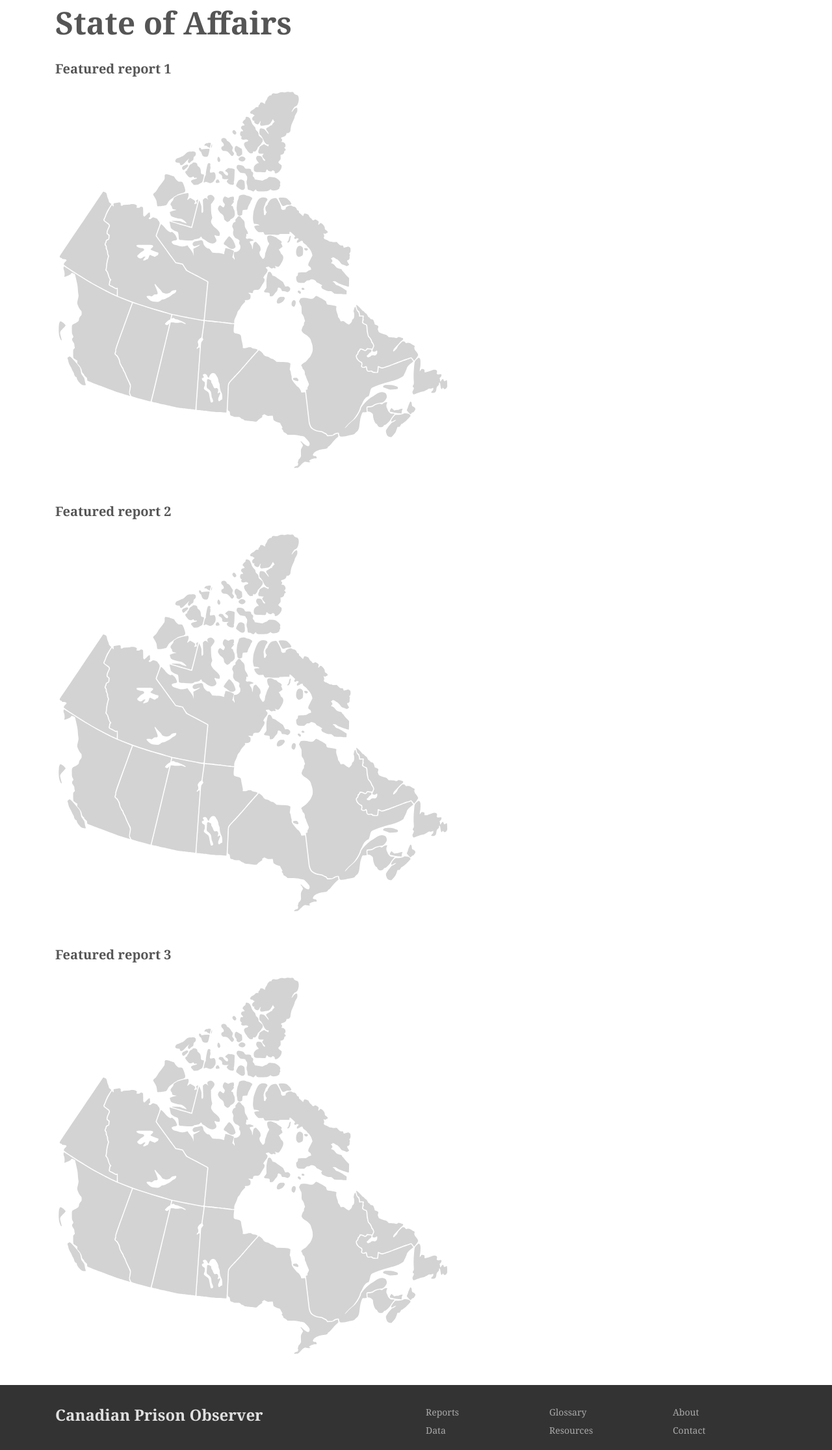
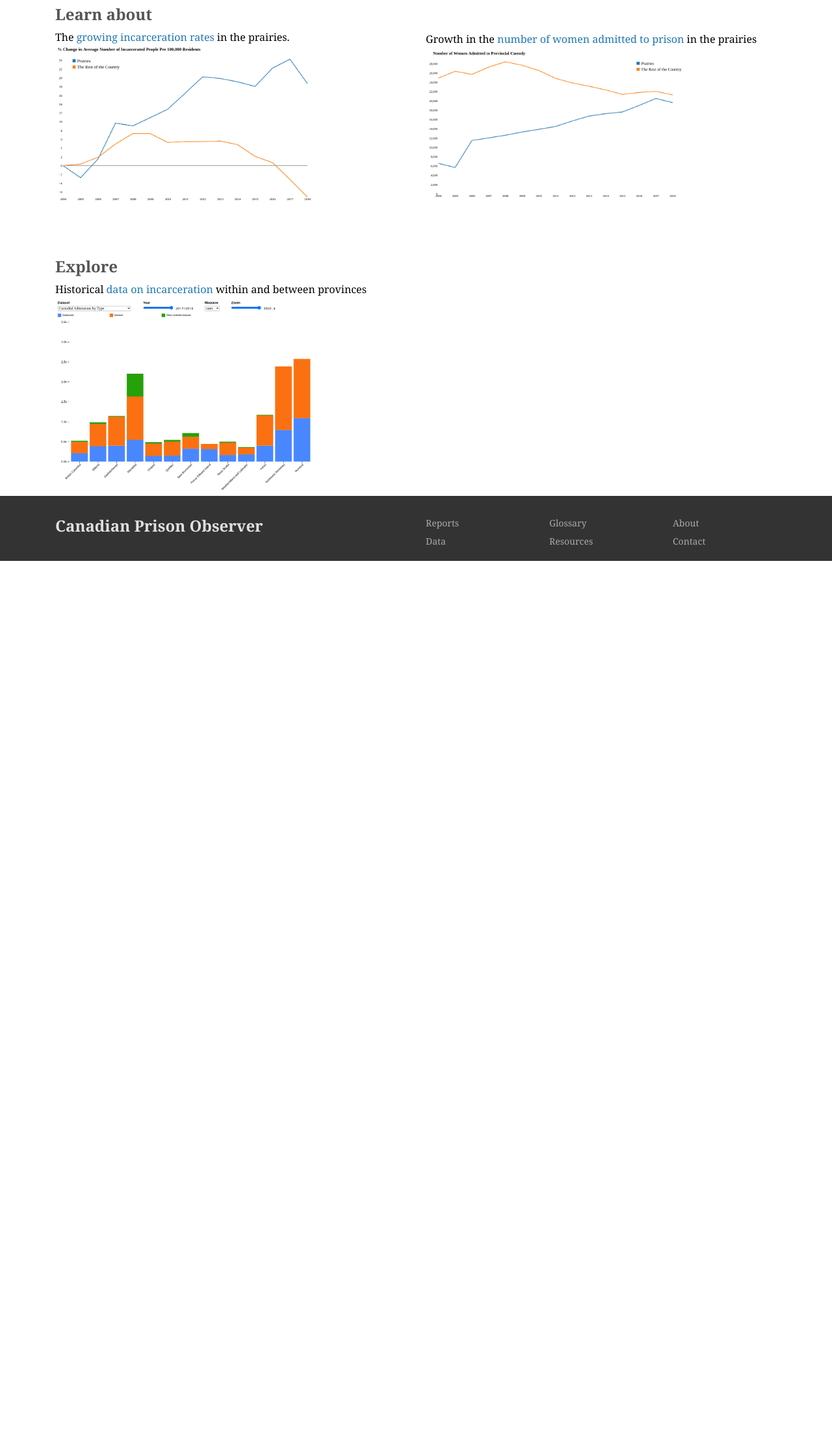
Before and after one commit to ohinds/canadian-prison-observer, a Flask app: page / in a window 1280 px wide. Shown: the part 89-2320 px from the top of the page at 65% size. After the commit the page ends 952 px from the top, so only its background shows below. Run offline with Flask 2, Linux system fonts and the light colour scheme; some libraries are stand-ins or nearby versions.

```diff
--- a/web/templates/index.html
+++ b/web/templates/index.html
@@ -9,12 +9,26 @@
 
 <!-- Main content -->
 <section class="slice py-1">
-  <div class="container">
+  <div class="container mb-6">
     <div class="row row-grid align-items-center">
-      <div class="col-12 col-md-5 col-lg-6 order-md-2 text-center">
-        <h3 class="display-4 text-left text-md-left mb-3">
-          <strong class="text-primary">State of Affairs</strong>
-        </h3>
+      <div class="col-12 col-md-5 col-lg-6 order-md-2">
+        <h2 class="display-6 text-left text-md-left mb-0">
+          <strong class="text-primary">Learn about</strong>
+        </h2>
+      </div>
+    </div>
+    <div class="row row-grid align-items-center mt-1">
+      <div class="col-12 col-md-5 col-lg-6 order-md-2 text-left">
+        The <a href="/reports/growing-incarceration-rates-in-the-prairies">growing incarceration rates</a> in the prairies.
+        <a href="/reports/growing-incarceration-rates-in-the-prairies">
+          <img width=400 src="static/assets/img/reports/growing-incarceration-rates-in-the-prairies.png">
+        </a>
+      </div>
+      <div class="col-12 col-md-5 col-lg-6 order-md-2 text-left">
+        Growth in the <a href="/reports/womens-admissions-to-provincial-custody-in-the-prairies">number of women admitted to prison</a> in the prairies
+        <a href="/reports/womens-admissions-to-provincial-custody-in-the-prairies">
+          <img width=400 src="static/assets/img/reports/womens-admissions-to-provincial-custody-in-the-prairies.png">
+        </a>
       </div>
     </div>
   </div>
@@ -24,45 +38,19 @@
   <div class="container">
     <div class="row row-grid align-items-center">
       <div class="col-12 col-md-5 col-lg-6 order-md-2 text-center">
-        <h3 class="display-8 text-left text-md-left mb-3">
-          <strong class="text-primary">Featured report 1</strong>
-        </h3>
-        <!-- Image -->
-        <figure class="w-100">
-          <img alt="CPO logo" src="/static/assets/img/svg/illustrations/placeholder.svg" class="img-fluid mw-md-120">
-        </figure>
+        <h2 class="display-6 text-left text-md-left mb-0">
+          <strong class="text-primary">Explore</strong>
+        </h2>
       </div>
     </div>
-  </div>
-</section>
 
-<section class="slice py-1">
-  <div class="container">
-    <div class="row row-grid align-items-center">
-      <div class="col-12 col-md-5 col-lg-6 order-md-2 text-center">
-        <h3 class="display-8 text-left text-md-left mb-3">
-          <strong class="text-primary">Featured report 2</strong>
-        </h3>
-        <!-- Image -->
-        <figure class="w-100">
-          <img alt="CPO logo" src="/static/assets/img/svg/illustrations/placeholder.svg" class="img-fluid mw-md-120">
-        </figure>
-      </div>
-    </div>
-  </div>
-</section>
-
-<section class="slice py-1">
-  <div class="container">
-    <div class="row row-grid align-items-center">
-      <div class="col-12 col-md-5 col-lg-6 order-md-2 text-center">
-        <h3 class="display-8 text-left text-md-left mb-3">
-          <strong class="text-primary">Featured report 3</strong>
-        </h3>
-        <!-- Image -->
-        <figure class="w-100">
-          <img alt="CPO logo" src="/static/assets/img/svg/illustrations/placeholder.svg" class="img-fluid mw-md-120">
-        </figure>
+    <div class="row row-grid align-items-center mt-1">
+      <div class="col-12 col-md-5 col-lg-6 order-md-2 text-left">
+        Historical <a href="/data/compare-provinces-in-a-year-interactive">data
+        on incarceration</a> within and between provinces
+        <a href="/data/compare-provinces-in-a-year-interactive">
+          <img width=400 src="static/assets/img/data/compare-provinces-in-a-year-interactive.png">
+        </a>
       </div>
     </div>
   </div>
```
Also changed, not shown: web/templates/reports.html (+35 -14 lines), web/static/assets/img/data/compare-provinces-in-a-year-interactive.png (added), web/static/assets/img/reports/growing-incarceration-rates-in-the-prairies.png (added), web/static/assets/img/reports/womens-admissions-to-provincial-custody-in-the-prairies.png (added).
